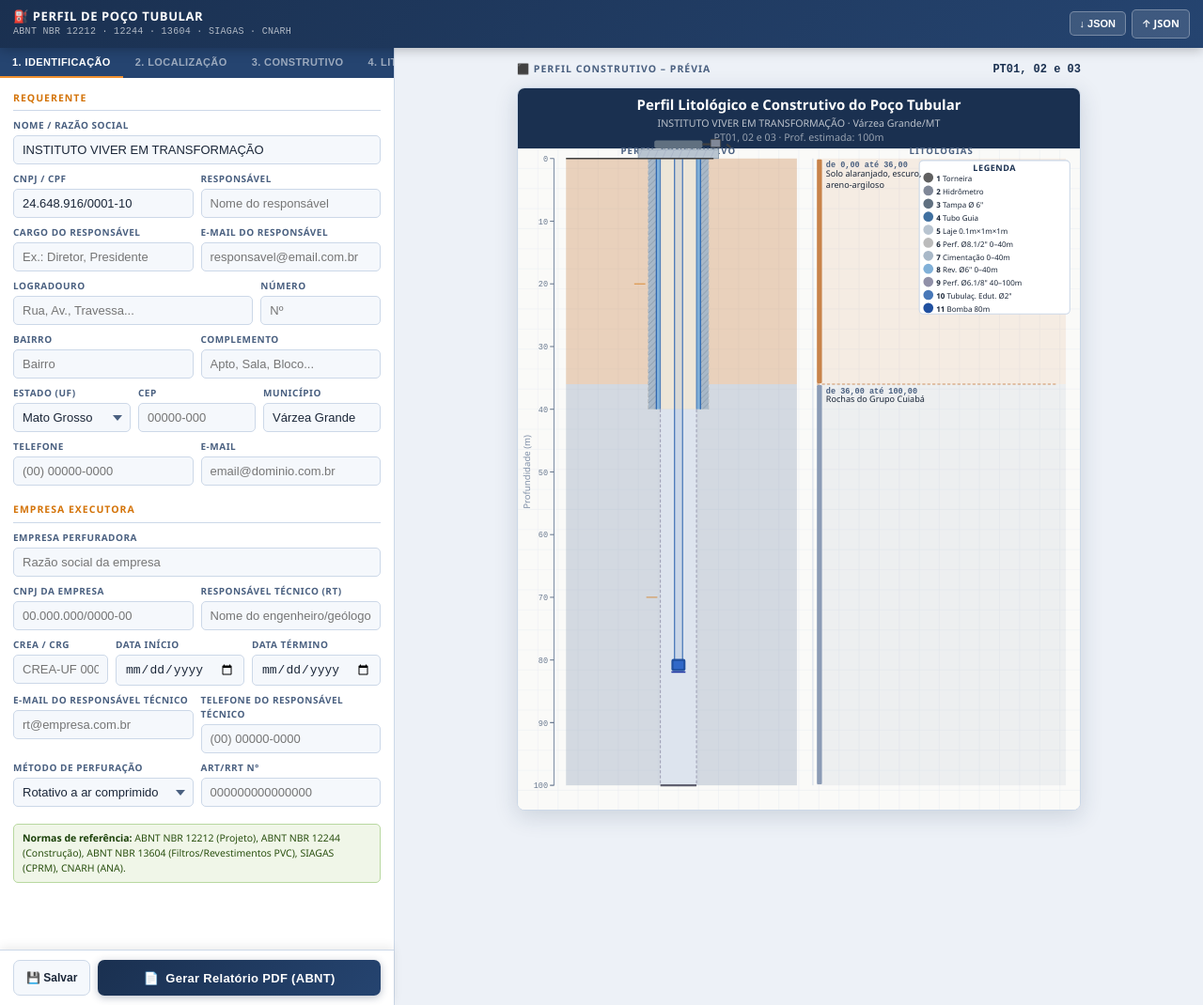
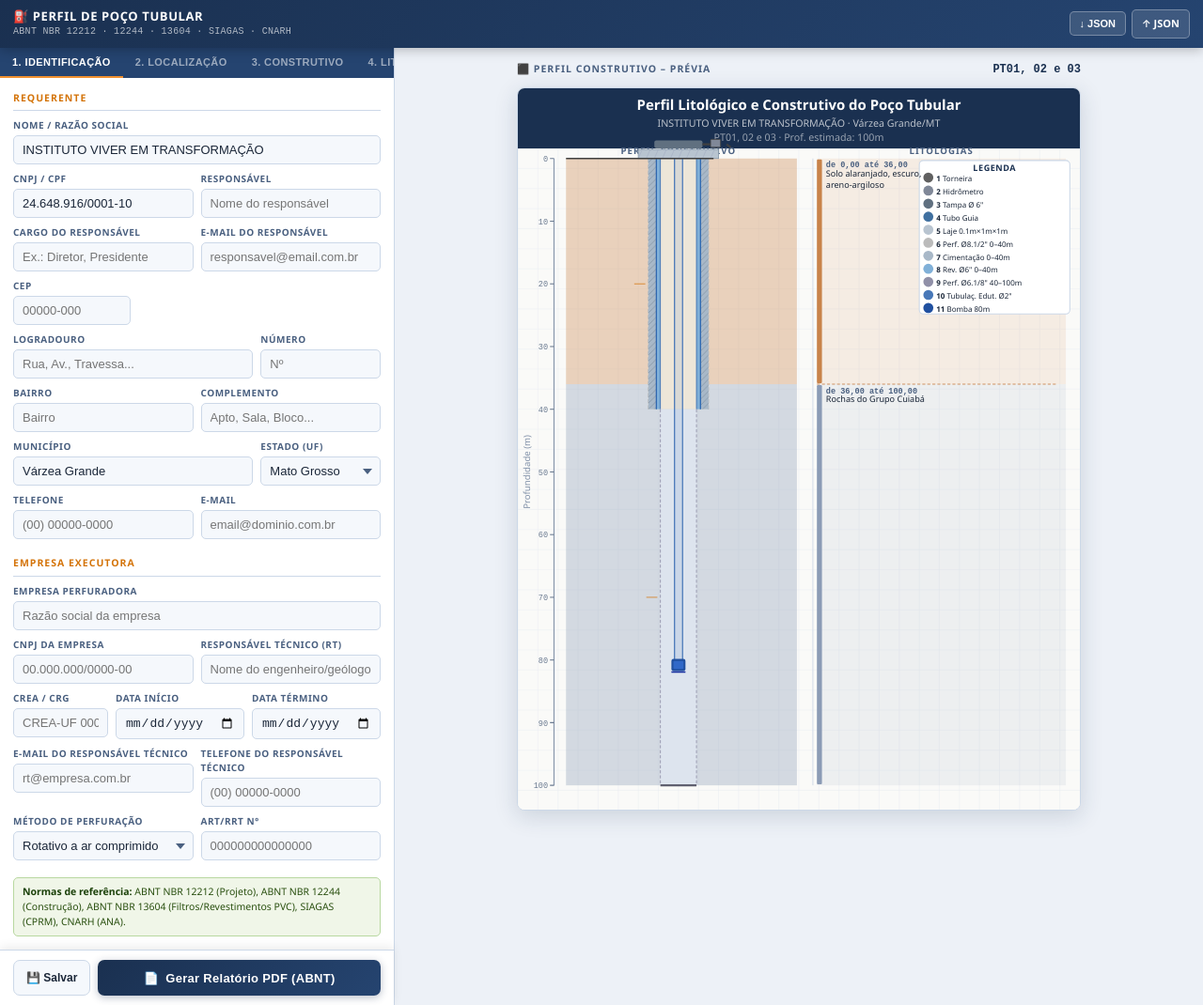
Before and after one commit to paulo-carvalho/paulo-carvalho.github.io, a Jekyll site: the page perfil-poco-tubular.html, which Jekyll copies as it is, in a window 1280 px wide and 1070 px high. Shown: the whole window at 94% size. Built offline with Jekyll 4.4.1, drawn with Linux system fonts in a browser that asks for light colours; some of the changed lines change nothing that is shown.

Commit message:
maskCpfCnpj

```diff
--- a/perfil-poco-tubular.html
+++ b/perfil-poco-tubular.html
@@ -248,6 +248,9 @@
             <div class="fgrp"><label>Cargo do Responsável</label><input data-path="requerente.cargoResponsavel" placeholder="Ex.: Diretor, Presidente"></div>
             <div class="fgrp"><label>E-mail do Responsável</label><input data-path="requerente.emailResponsavel" type="email" placeholder="responsavel@email.com.br"></div>
           </div>
+          <div class="frow frow-3">
+            <div class="fgrp"><label>CEP</label><input data-path="requerente.cep" id="cep-req" placeholder="00000-000" oninput="maskCep(this)" onblur="fetchCepReq(this.value)"></div>
+          </div>
           <div class="frow frow-2" style="grid-template-columns:2fr 1fr;">
             <div class="fgrp"><label>Logradouro</label><input data-path="requerente.rua" placeholder="Rua, Av., Travessa..."></div>
             <div class="fgrp"><label>Número</label><input data-path="requerente.numero" placeholder="Nº"></div>
@@ -256,7 +259,8 @@
             <div class="fgrp"><label>Bairro</label><input data-path="requerente.bairro" placeholder="Bairro"></div>
             <div class="fgrp"><label>Complemento</label><input data-path="requerente.complemento" placeholder="Apto, Sala, Bloco..."></div>
           </div>
-          <div class="frow frow-3">
+          <div class="frow frow-3" style="grid-template-columns:2fr 1fr;">
+			<div class="fgrp"><label>Município</label><input data-path="requerente.municipio" id="municipio-req" placeholder="Preenchido pelo CEP"></div>
             <div class="fgrp"><label>Estado (UF)</label>
               <select data-path="requerente.uf" id="uf-select-req" onchange="onUfReqChange(this.value)">
                 <option value="">Selecione...</option>
@@ -272,8 +276,6 @@
                 <option value="SP">São Paulo</option><option value="SE">Sergipe</option><option value="TO">Tocantins</option>
               </select>
             </div>
-            <div class="fgrp"><label>CEP</label><input data-path="requerente.cep" id="cep-req" placeholder="00000-000" oninput="maskCep(this)" onblur="fetchCepReq(this.value)"></div>
-            <div class="fgrp"><label>Município</label><input data-path="requerente.municipio" id="municipio-req" placeholder="Preenchido pelo CEP"></div>
           </div>
           <div class="frow frow-2">
             <div class="fgrp"><label>Telefone</label><input data-path="requerente.telefone" placeholder="(00) 00000-0000"></div>
@@ -1859,18 +1861,21 @@
 // CNPJ / CPF MASK
 // ============================================================
 function maskCpfCnpj(el) {
-  let v = el.value.replace(/\D/g, '');
-  if (v.length <= 11) {
+  const d = el.value.replace(/\D/g, '').slice(0, 14);
+  let v = '';
+  if (d.length <= 11) {
     // CPF: 000.000.000-00
-    v = v.replace(/(\d{3})(\d)/, '$1.$2');
-    v = v.replace(/(\d{3})(\d)/, '$1.$2');
-    v = v.replace(/(\d{3})(\d{1,2})$/, '$1-$2');
+    if      (d.length <= 3)  v = d;
+    else if (d.length <= 6)  v = d.slice(0,3) + '.' + d.slice(3);
+    else if (d.length <= 9)  v = d.slice(0,3) + '.' + d.slice(3,6) + '.' + d.slice(6);
+    else                     v = d.slice(0,3) + '.' + d.slice(3,6) + '.' + d.slice(6,9) + '-' + d.slice(9);
   } else {
     // CNPJ: 00.000.000/0000-00
-    v = v.replace(/^(\d{2})(\d)/, '$1.$2');
-    v = v.replace(/^(\d{2})\.(\d{3})(\d)/, '$1.$2.$3');
-    v = v.replace(/\.(\d{3})(\d)/, '.$1/$2');
-    v = v.replace(/(\d{4})(\d{1,2})$/, '$1-$2');
+    if      (d.length <= 2)  v = d;
+    else if (d.length <= 5)  v = d.slice(0,2) + '.' + d.slice(2);
+    else if (d.length <= 8)  v = d.slice(0,2) + '.' + d.slice(2,5) + '.' + d.slice(5);
+    else if (d.length <= 12) v = d.slice(0,2) + '.' + d.slice(2,5) + '.' + d.slice(5,8) + '/' + d.slice(8);
+    else                     v = d.slice(0,2) + '.' + d.slice(2,5) + '.' + d.slice(5,8) + '/' + d.slice(8,12) + '-' + d.slice(12);
   }
   el.value = v;
   const path = el.getAttribute('data-path');
```
